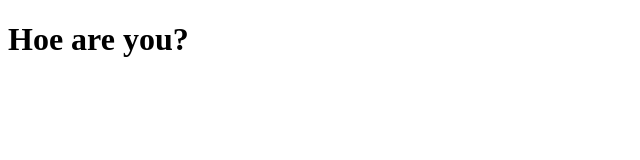
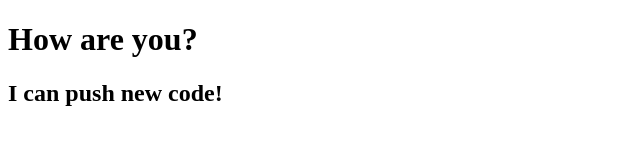
Before and after one commit to hemel-ags/my-second-repo, a plain HTML site: page index.html in a window 1280 px wide. Shown: the whole page, without its empty margins (0-640 px from the left). Drawn offline with Linux system fonts and the light colour scheme.

Commit message:
second commit

```diff
--- a/index.html
+++ b/index.html
@@ -6,6 +6,7 @@
     <title>My Second Repo</title>
 </head>
 <body>
-    <h1>Hoe are you?</h1>
+    <h1>How are you?</h1>
+    <h2>I can push new code!</h2>
 </body>
 </html>
```
